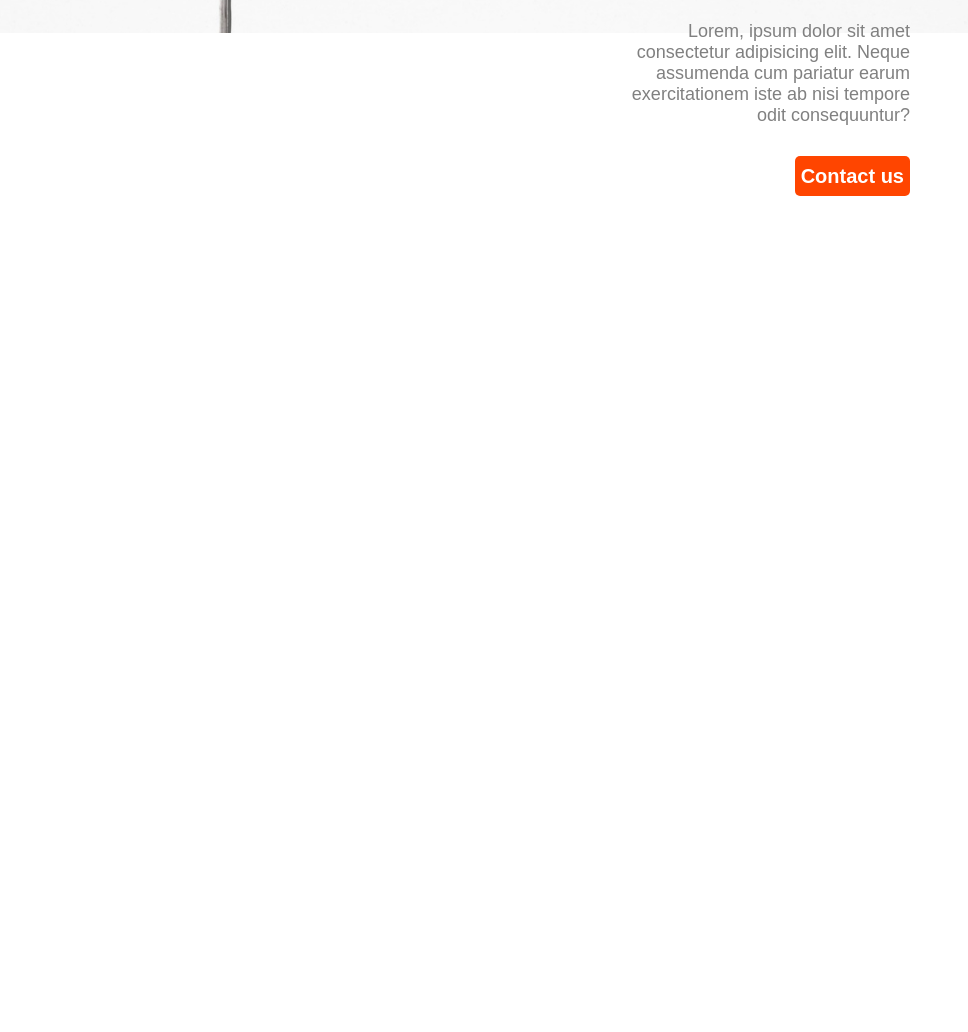
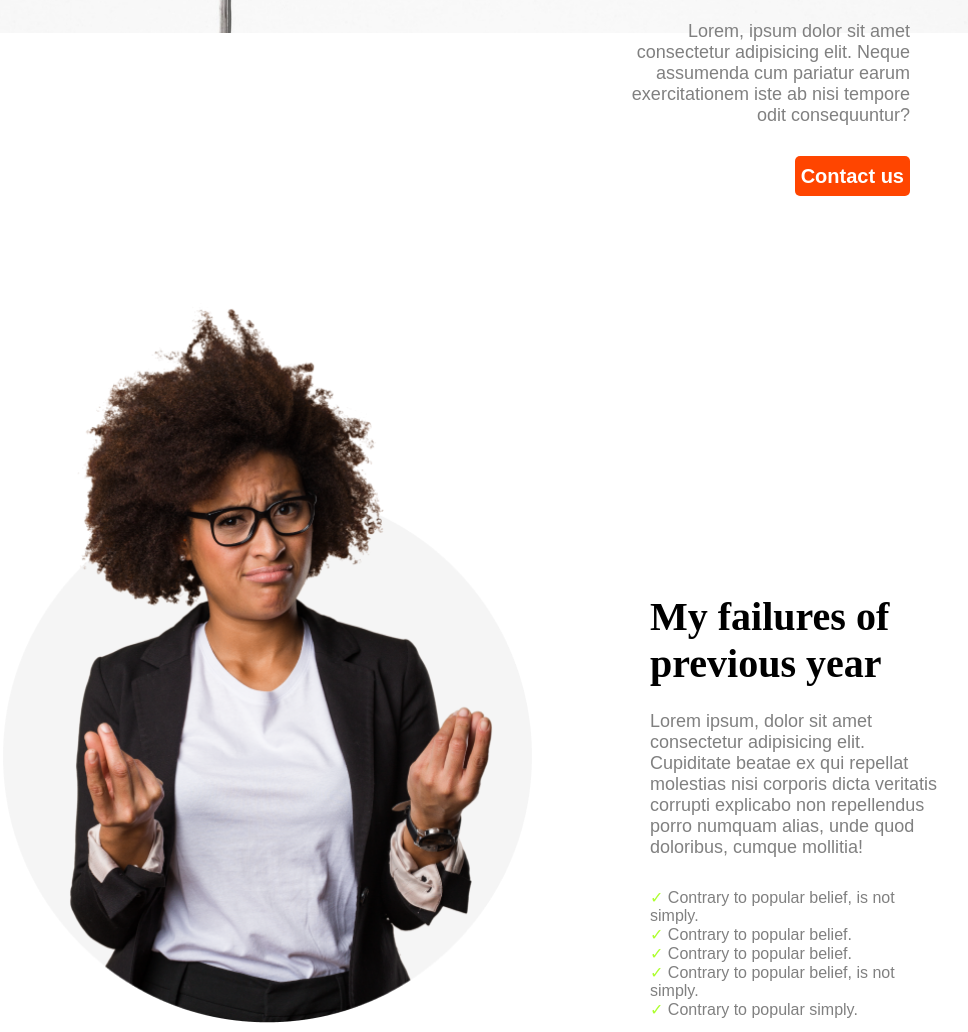
Before and after one commit to nishatrukaiya07/new-year-assignment, a plain HTML site: page index.html in a window 1280 px wide. Shown: the part 717-1749 px from the top of the page, without its empty margins (170-1138 px from the left). Before the commit the page ends 913 px from the top, so only its background shows below. Drawn offline with Linux system fonts and the light colour scheme.

Commit message:
my-present-section

```diff
--- a/index.html
+++ b/index.html
@@ -17,11 +17,29 @@
             <h2 class="banner-content">All Things Are Possible If You believe</h2>
             <p class="banner-description">Lorem, ipsum dolor sit amet consectetur adipisicing elit. Neque assumenda cum pariatur earum exercitationem iste ab nisi tempore odit consequuntur?</p>
             <button class="btn-primary">Contact us</button>
-
         </div>
 
     </header>
     <main>
+        <section class="my-present">
+            <section>
+                <img src="images/person.png" alt="" height="730px" width="570px">
+            </section>
+            <section class="section-header">
+                <h2 class="section-title">My failures of previous year</h2>
+                <p class="section-description">Lorem ipsum, dolor sit amet consectetur adipisicing elit. Cupiditate beatae ex qui repellat molestias nisi corporis dicta veritatis corrupti explicabo non repellendus porro numquam alias, unde quod doloribus, cumque mollitia!
+
+                        <li>Contrary to popular belief, is not simply.</li>
+                        <li>Contrary to popular belief.</li>
+                        <li>Contrary to popular belief.</li>
+                        <li>Contrary to popular belief, is not simply.</li>
+                        <li>Contrary to popular simply.</li>
+
+                </p>
+            </section>
+
+        </section>
+
 
     </main>
     <footer>
--- a/styles.css
+++ b/styles.css
@@ -1,10 +1,10 @@
+* {
+    margin: 0px;
+    font-family: open-sens, sans-serif;
+}
 
-*{
-    margin: 0px;
-    font-family: open-sens,sans-serif;
-}
-.banner{
-    margin: 0,200px;
+.banner {
+    margin: 0, 200px;
     display: flex;
     background-image: url(images/banner/banner1.png);
     height: 750px;
@@ -12,33 +12,92 @@
 
 
 }
-.banner-title{
+
+.banner-title {
     float: right;
 
-    text-align:right;
+    text-align: right;
     height: 300px;
     padding: 300px 200px 5px 800px;
 }
-.banner-content{
+
+.banner-content {
     height: 700;
     font-size: 60px;
     margin-bottom: 24px;
 
 
 }
-.btn-primary{
-     height: 40px;
-     border-radius: 5px;
-     background-color:orangered ;
-     color: white;
-     font-size:20px ;
-     font-weight: 700;
-     border: 0px;
-     padding: 17px,34px;
+
+.btn-primary {
+    height: 40px;
+    border-radius: 5px;
+    background-color: orangered;
+    color: white;
+    font-size: 20px;
+    font-weight: 700;
+    border: 0px;
+    padding: 17px, 34px;
 }
-.banner-description{
+
+.banner-description {
     color: grey;
     font-size: 18px;
     margin-bottom: 30px;
 
 }
+
+main {
+    max-width: 1060;
+    margin: 0px auto;
+}
+
+.my-present {
+
+    margin-top: 130px;
+    border-radius: 10px;
+    padding: 130px 150px 5px;
+    display: flex;
+
+}
+
+li{
+    list-style: none;
+    color: gray;
+}
+
+ li:before {
+    content: '✓ ' ;
+    color: greenyellow;
+
+}
+
+.section-title {
+    text-align: left;
+    margin-bottom: 24px;
+    height: 94px;
+    width: 288px;
+    left: 862px;
+    top: 1178px;
+
+    font-family: 'Work Sans';
+    font-style: normal;
+    font-weight: 700;
+    font-size: 40px;
+    line-height: 47px;
+
+    color:black;
+}
+
+.section-description {
+    color: grey;
+    font-size: 18px;
+    margin-bottom: 30px;
+
+}
+.section-header{
+    text-align: left;
+    padding: 300px 100px 5px 100px;
+
+
+}
```
